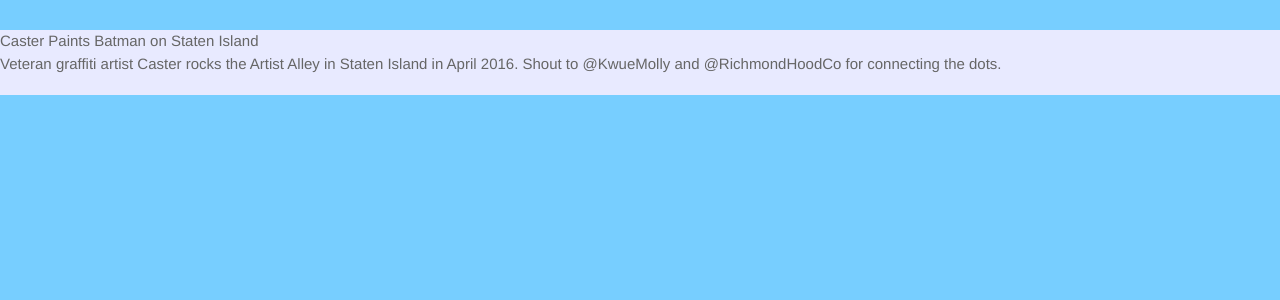
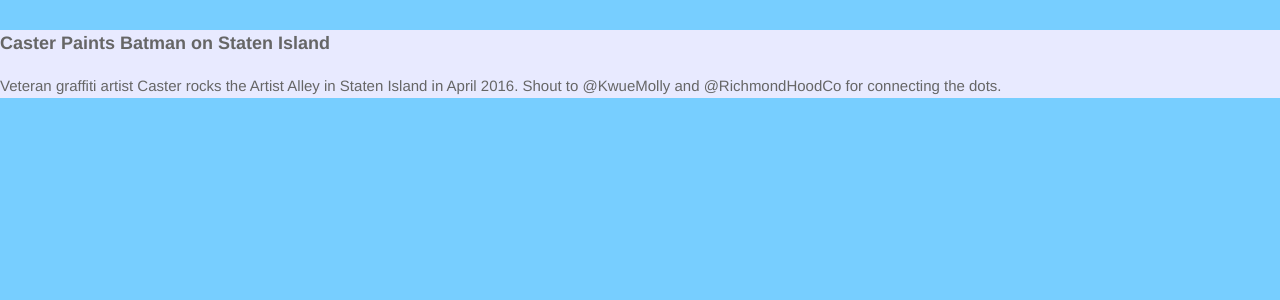
Before and after one commit to projectivity/projectivity.github.io, a Jekyll site: the page built from _posts/2016-04-30-caster-paints-batman-on-staten-island.md, in a window 1280 px wide. Shown: the top 300 px of the page. Built offline with Jekyll 4.4.1, drawn with Linux system fonts in a browser that asks for light colours.

Commit message:
Update posts.css

```diff
--- a/stylesheets/posts.css
+++ b/stylesheets/posts.css
@@ -9,6 +9,11 @@ article.post
 .post.h3
 {
 	margin: 8px 0;
+}
+.post:before
+{
+	font-size: larger;
+	font-weight: bold;
 }
 
 @media only screen and (min-width: 767px)
@@ -64,3 +69,6 @@ a.pagebutton
 }
 
 .outerSeparator { padding: 2%; } /* Temporary @todo change */
+
+.postinner { padding-top: 18px; }
+.postinner p { margin: 0; }
```
